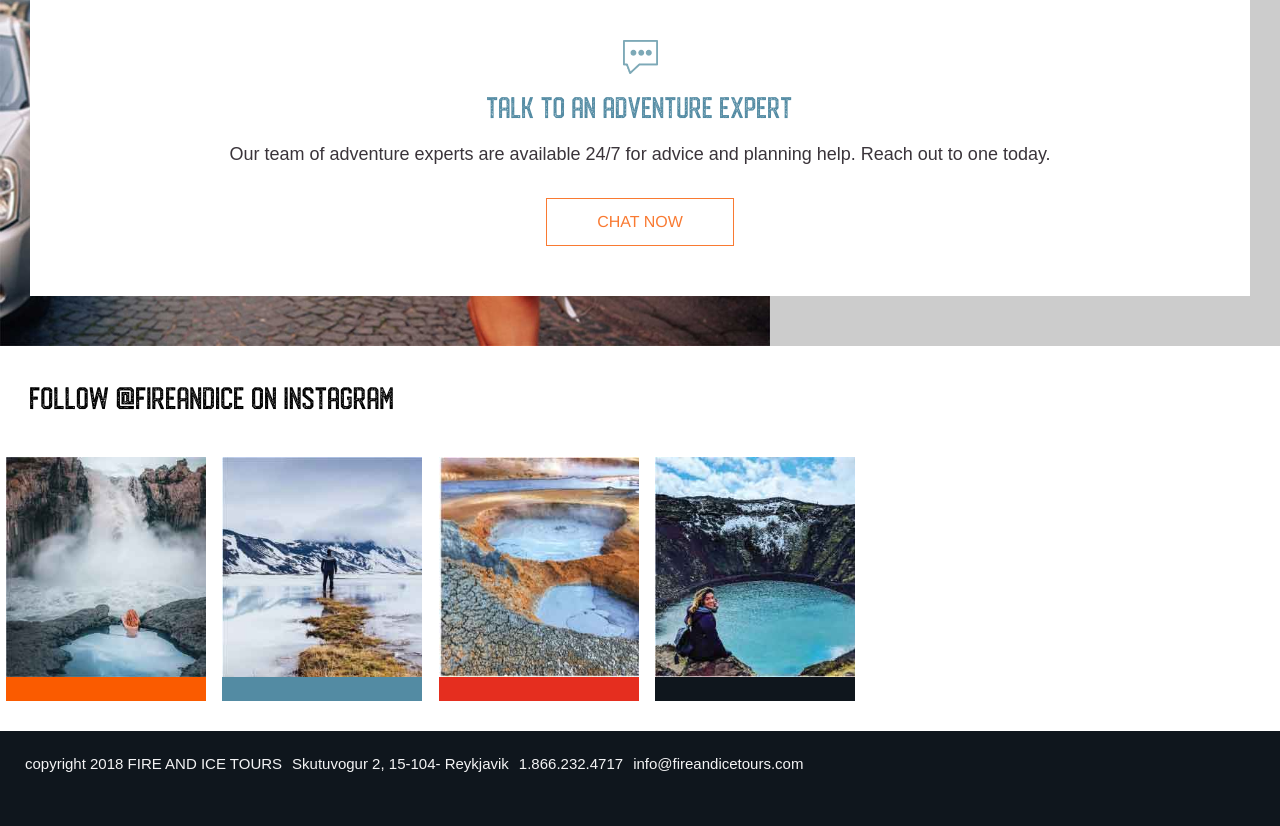
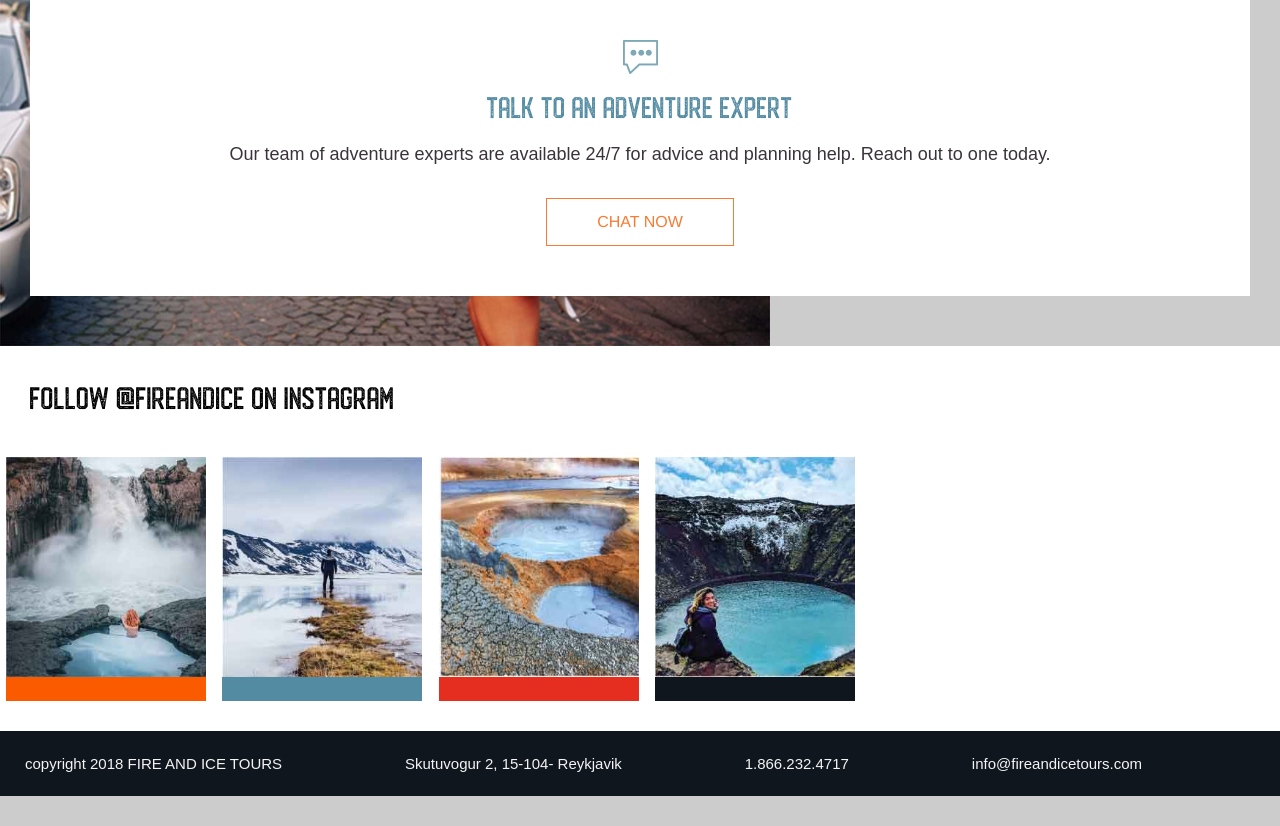
Before and after one commit to angelicadewit/Fire-and-Ice, a website: page index.html in a window 1280 px wide. Shown: the part 1974-2800 px from the top of the page. After the commit the page ends 2770 px from the top, so only its background shows below. Drawn offline with Linux system fonts and the light colour scheme.

Commit message:
fixed footer

```diff
--- a/src/scss/main.scss
+++ b/src/scss/main.scss
@@ -669,6 +669,12 @@ footer{
     font-size: 15px;
     display: flex;
 
+    @include desktop{
+        justify-content: space-between;
+        align-items: center;
+        padding-bottom: 20px;
+    }
+
 
     span{
         text-transform: uppercase;
@@ -682,8 +688,12 @@ footer{
 
     .contact-info{
         text-align: right;
-        display: flex;
-        justify-content: space-between;
+
+        @include desktop{
+            display: flex;
+            flex-grow: 1;
+            justify-content: space-evenly;
+        }
     }
 
     p{
```
Also changed, not shown: dist/css/main.css, 1 other file.
